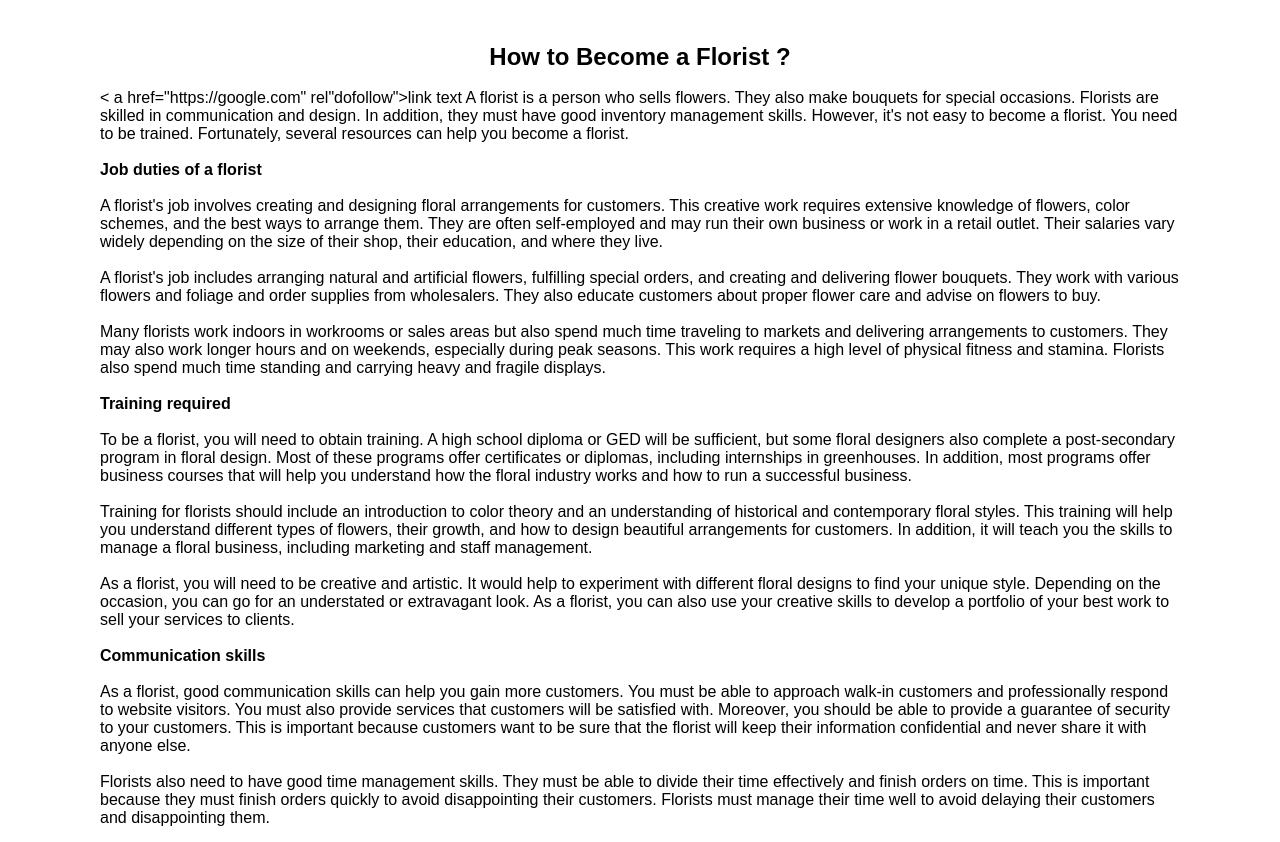
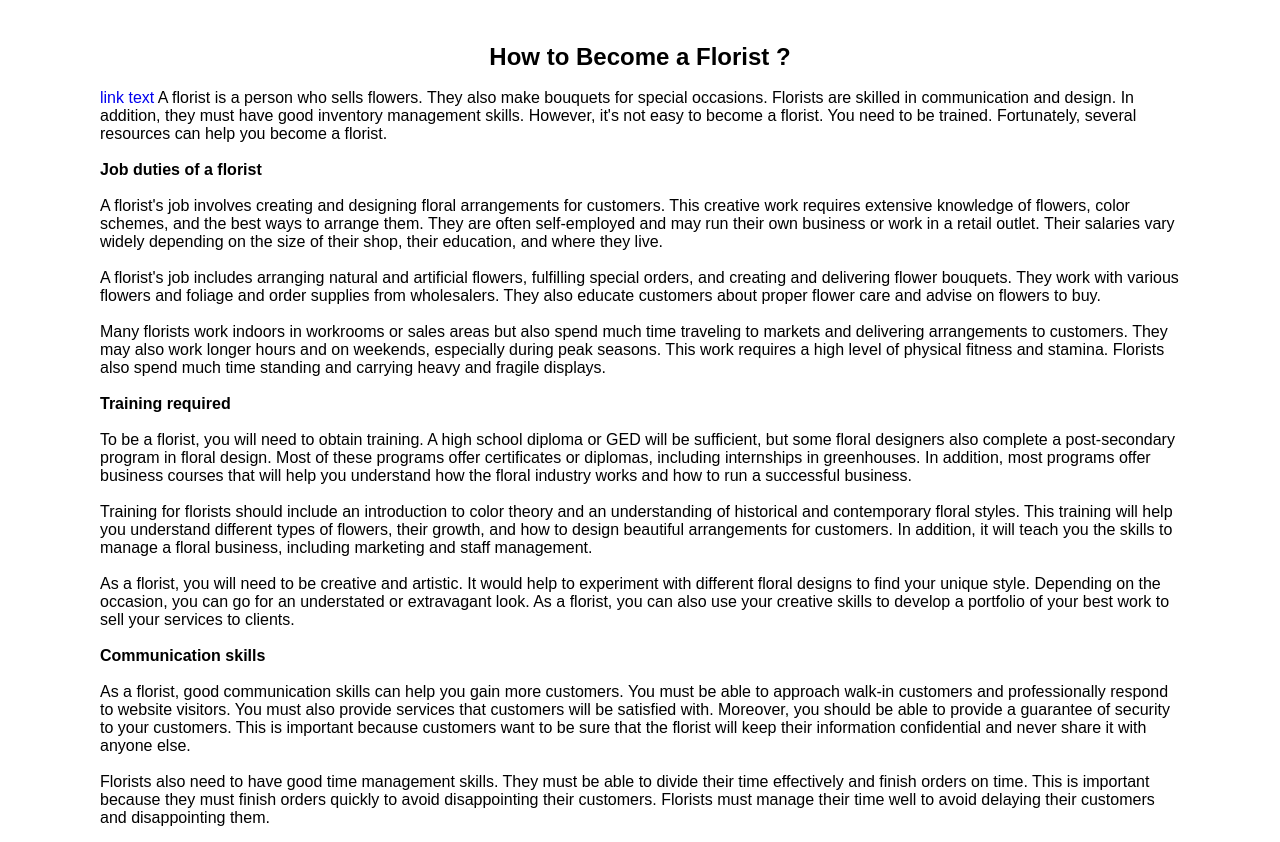
Before and after one commit to shri80/florist, a plain HTML site: page index.html in a window 1280 px wide. Shown: the part 1010-1852 px from the top of the page. Drawn offline with Linux system fonts and the light colour scheme.

Commit message:
Update index.html

```diff
--- a/index.html
+++ b/index.html
@@ -319,7 +319,7 @@
 <h2 style="text-align: center;">How to Become a Florist ?</h2>
 
 <p>&nbsp;</p>
-<p>< a href="https://google.com" rel"dofollow">link text</a> A florist is a person who sells flowers. They also make bouquets for special occasions. Florists are skilled in communication and design. In addition, they must have good inventory management skills. However, it's not easy to become a florist. You need to be trained. Fortunately, several resources can help you become a florist.</p>
+<p><a href="https://google.com">link text</a> A florist is a person who sells flowers. They also make bouquets for special occasions. Florists are skilled in communication and design. In addition, they must have good inventory management skills. However, it's not easy to become a florist. You need to be trained. Fortunately, several resources can help you become a florist.</p>
 <p>&nbsp;</p>
 <h4>Job duties of a florist</h4>
 <p>&nbsp;</p>
```
